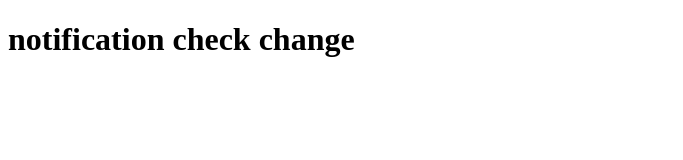
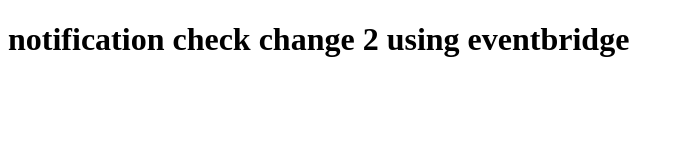
Before and after one commit to branson404/devops-temp, a website: page index.html in a window 1280 px wide. Shown: the whole page, without its empty margins (0-683 px from the left). Drawn offline with Linux system fonts and the light colour scheme.

Commit message:
Update header text in index.html

```diff
--- a/index.html
+++ b/index.html
@@ -6,6 +6,6 @@
     </style>
   </head>
   <body>
-      <h1>notification check change </h1>
+      <h1>notification check change 2 using eventbridge</h1>
   </body>
 </html>
```
